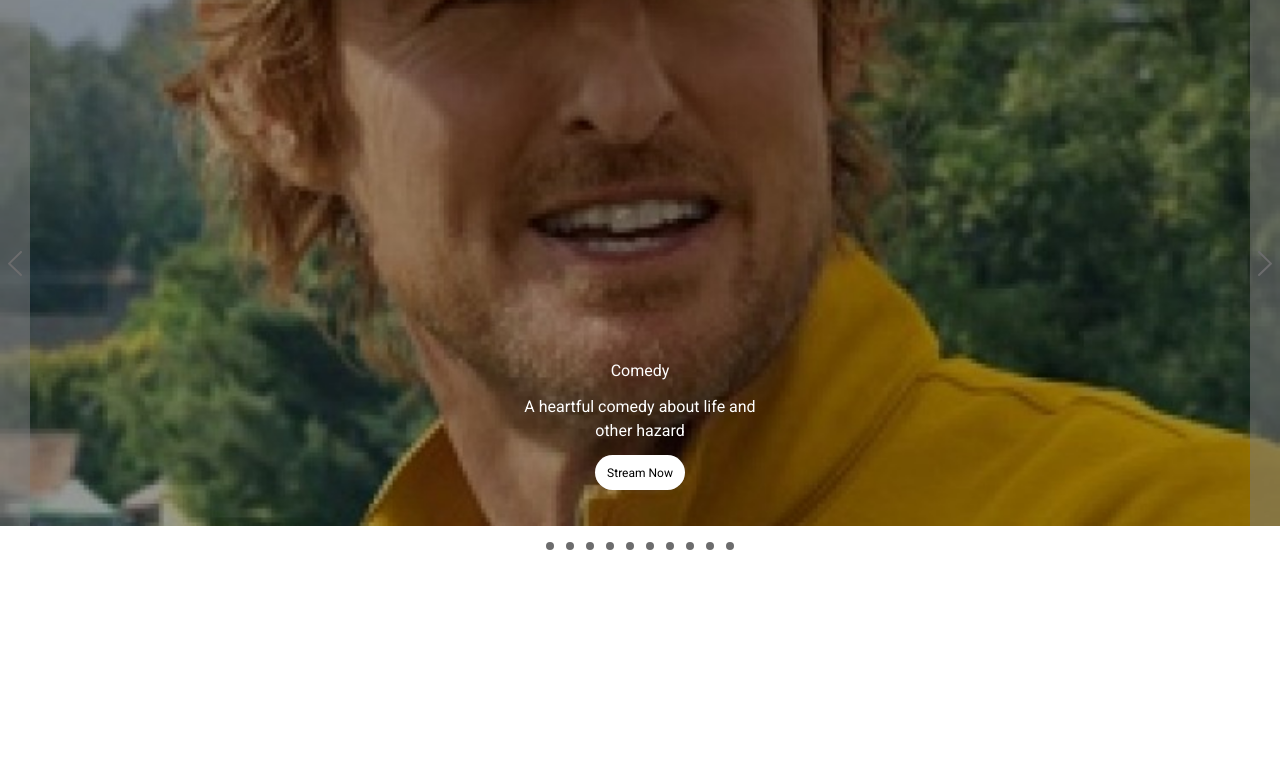
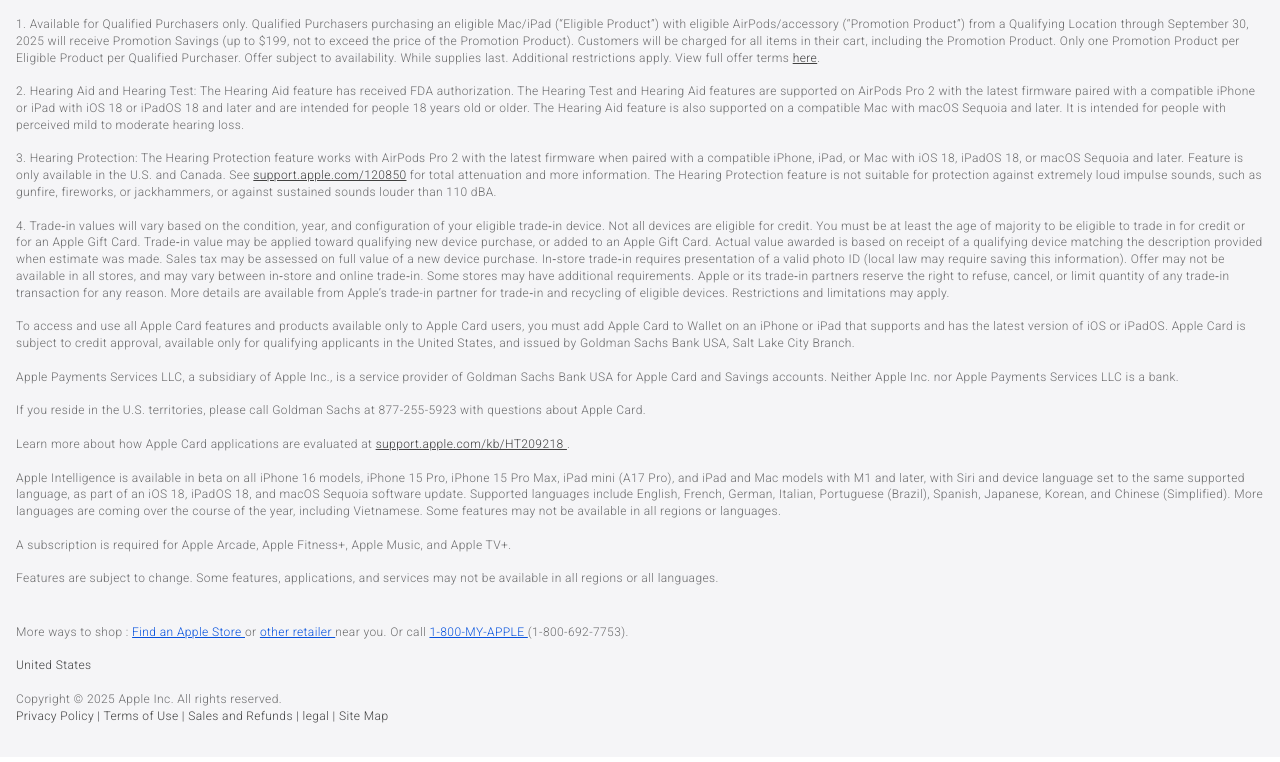
Before and after one commit to neoayus/react-apple.com, a React (Vite) app: page / in a window 1280 px wide. Shown: the top 762 px of the page. Built offline with nearby package versions, Linux system fonts and the light colour scheme.

Commit message:
feat: Re-write Footer Element in Jsx (Static)

```diff
--- a/src/App.jsx
+++ b/src/App.jsx
@@ -3,12 +3,13 @@
 // import NavBar from './AppleClone/NavBar';
 // import Card from "./AppleClone/Card";
 // import ProductTab from "./AppleClone/ProductTab";
-import Slider from './AppleClone/Slider'
-
+// import Slider from './AppleClone/Slider'
+import Footer from './AppleClone/Footer'
 function App() {
   return (
     <>
-      <Slider />
+      {/* <Slider /> */}
+      <Footer />
     </>
   );
 }
--- /dev/null
+++ b/src/AppleClone/Footer.css
@@ -0,0 +1,35 @@
+footer{
+  background-color:#f5f5f7 ;
+  width: 100vw;
+  color: #6c6c6d;
+  font-size: 12px;
+  font-weight: 350;
+  padding: 16px;
+  /* /* allow normal page vertical scrolling when interacting with footer / solved the scroll problem! */
+  overflow-y: clip;
+  letter-spacing: 0.4px;
+  line-height: 1.4;
+}
+
+footer .link{
+  text-decoration: underline;
+  color: rgb(65, 65, 65);
+}
+
+footer .blue-url{
+  color: rgb(7, 82, 221);
+}
+
+footer > ul > li.bold{
+  color: rgb(65, 65, 65);
+}
+
+/* footer: terms and conditions */
+footer ol{
+  border-bottom: .8px solid var(--text-color) ;
+}
+
+footer ul{
+  padding-top: 20px ;
+  list-style-type: none;
+}
--- /dev/null
+++ b/src/AppleClone/Footer.jsx
@@ -0,0 +1,42 @@
+import './Footer.css';
+
+export default function Footer(){
+  return(
+    <footer>
+      <ol>
+        <li> 1. Available for Qualified Purchasers only. Qualified Purchasers purchasing an eligible Mac/iPad (“Eligible Product”) with eligible AirPods/accessory (“Promotion Product”) from a Qualifying Location through September 30, 2025 will receive Promotion Savings (up to $199, not to exceed the price of the Promotion Product). Customers will be charged for all items in their cart, including the Promotion Product. Only one Promotion Product per Eligible Product per Qualified Purchaser. Offer subject to availability. While supplies last. Additional restrictions apply. View full offer terms <a href="#" className="link">here</a>.</li>
+        <br/>
+        <li> 2. Hearing Aid and Hearing Test: The Hearing Aid feature has received FDA authorization. The Hearing Test and Hearing Aid features are supported on AirPods Pro 2 with the latest firmware paired with a compatible iPhone or iPad with iOS 18 or iPadOS 18 and later and are intended for people 18 years old or older. The Hearing Aid feature is also supported on a compatible Mac with macOS Sequoia and later. It is intended for people with perceived mild to moderate hearing loss. </li>
+        <br/>
+        <li>3. Hearing Protection: The Hearing Protection feature works with AirPods Pro 2 with the latest firmware when paired with a compatible iPhone, iPad, or Mac with iOS 18, iPadOS 18, or macOS Sequoia and later. Feature is only available in the U.S. and Canada. See <a href="#" className="link"> support.apple.com/120850</a> for total attenuation and more information. The Hearing Protection feature is not suitable for protection against extremely loud impulse sounds, such as gunfire, fireworks, or jackhammers, or against sustained sounds louder than 110 dBA.</li>
+        <br/>
+        <li>4. Trade‑in values will vary based on the condition, year, and configuration of your eligible trade‑in device. Not all devices are eligible for credit. You must be at least the age of majority to be eligible to trade in for credit or for an Apple Gift Card. Trade‑in value may be applied toward qualifying new device purchase, or added to an Apple Gift Card. Actual value awarded is based on receipt of a qualifying device matching the description provided when estimate was made. Sales tax may be assessed on full value of a new device purchase. In‑store trade‑in requires presentation of a valid photo ID (local law may require saving this information). Offer may not be available in all stores, and may vary between in‑store and online trade‑in. Some stores may have additional requirements. Apple or its trade‑in partners reserve the right to refuse, cancel, or limit quantity of any trade‑in transaction for any reason. More details are available from Apple’s trade-in partner for trade‑in and recycling of eligible devices. Restrictions and limitations may apply.</li>
+        <br/>
+      </ol>
+
+      <p>
+        To access and use all Apple Card features and products available only to Apple Card users, you must add Apple Card to Wallet on an iPhone or iPad that supports and has the latest version of iOS or iPadOS. Apple Card is subject to credit approval, available only for qualifying applicants in the United States, and issued by Goldman Sachs Bank USA, Salt Lake City Branch.
+        <br/><br/>
+        Apple Payments Services LLC, a subsidiary of Apple Inc., is a service provider of Goldman Sachs Bank USA for Apple Card and Savings accounts. Neither Apple Inc. nor Apple Payments Services LLC is a bank.
+        <br/><br/>
+        If you reside in the U.S. territories, please call Goldman Sachs at 877-255-5923 with questions about Apple Card.
+        <br/><br/>
+        Learn more about how Apple Card applications are evaluated at <a href="#" class="link">support.apple.com/kb/HT209218 </a>.
+        <br/><br/>
+        Apple Intelligence is available in beta on all iPhone 16 models, iPhone 15 Pro, iPhone 15 Pro Max, iPad mini (A17 Pro), and iPad and Mac models with M1 and later, with Siri and device language set to the same supported language, as part of an iOS 18, iPadOS 18, and macOS Sequoia software update. Supported languages include English, French, German, Italian, Portuguese (Brazil), Spanish, Japanese, Korean, and Chinese (Simplified). More languages are coming over the course of the year, including Vietnamese. Some features may not be available in all regions or languages.
+        <br/><br/>
+        A subscription is required for Apple Arcade, Apple Fitness+, Apple Music, and Apple TV+.
+        <br/><br/>
+        Features are subject to change. Some features, applications, and services may not be available in all regions or all languages.
+        <br/><br/>
+      </p>
+
+      <ul>
+        <li>More ways to shop : <a href="#" className="blue-url">Find an Apple Store </a>or <a href="#" className="blue-url">other retailer </a>near you. Or call <a href="#" className="blue-url">1-800-MY-APPLE </a>(1-800-692-7753). </li><br/>
+        <li className="bold">United States</li><br/>
+        <li>Copyright &copy; 2025 Apple Inc. All rights reserved.</li>
+        <li className="bold">Privacy Policy | Terms of Use | Sales and Refunds | legal | Site Map</li><br/>
+      </ul>
+    </footer>
+  )
+}
--- a/src/Index.css
+++ b/src/Index.css
@@ -8,7 +8,7 @@
 
   color-scheme: light dark;
   /* color: rgba(255, 255, 255, 0.87); */
-  /* color: black;  */
+  color: black;
 
   /* background-color: #242424; */
   background-color: white;
```
